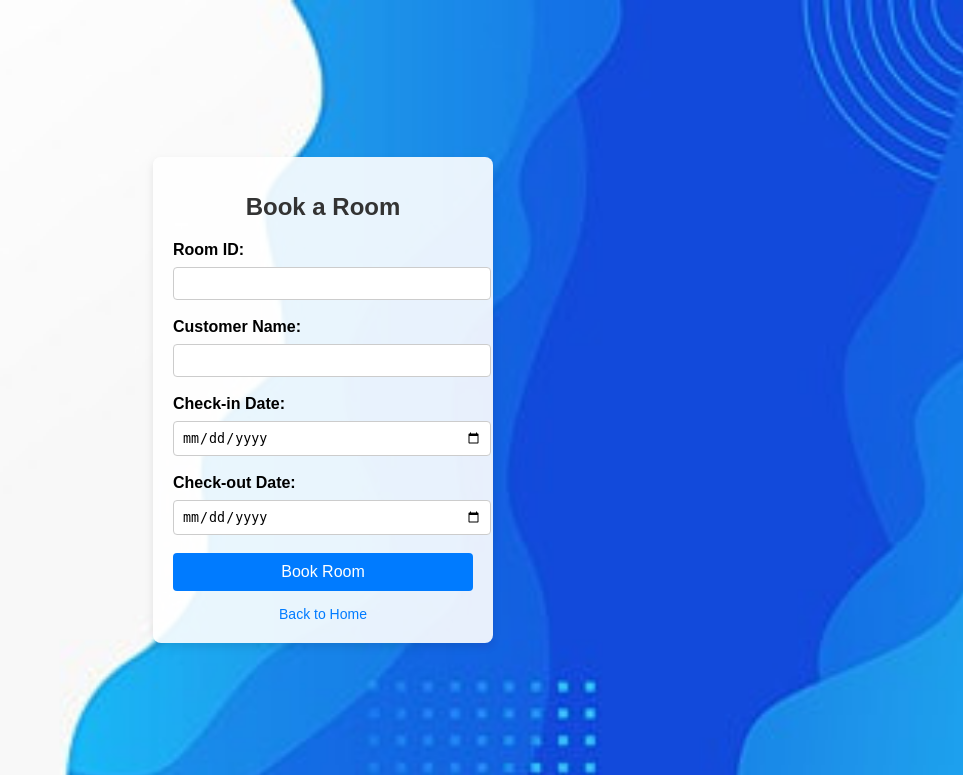
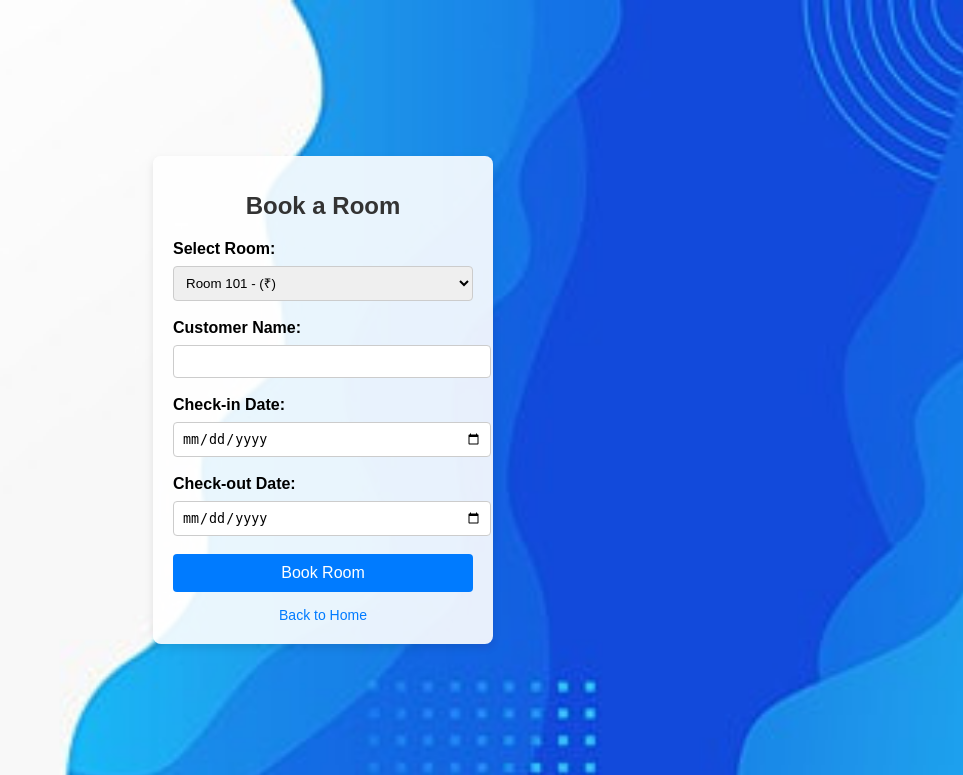
Before and after one commit to shubhu-2002/Hotel_Management, a Flask app: page /book_room in a window 1280 px wide. Shown: the top 775 px of the page, without its empty margins (317-1280 px from the left). Run offline with Flask 3, Linux system fonts and the light colour scheme; data comes from the database, SQL or seed files in the repository.

Commit message:
Update booking.html

```diff
--- a/templates/booking.html
+++ b/templates/booking.html
@@ -39,6 +39,7 @@
             text-align: left;
         }
 
+        select,
         input[type="text"],
         input[type="date"] {
             width: 100%;
@@ -75,14 +76,27 @@
         a:hover {
             text-decoration: underline;
         }
+
+        .error-message {
+            color: red;
+            font-size: 14px;
+            margin-bottom: 10px;
+        }
     </style>
 </head>
 <body>
     <div class="form-container">
         <h1>Book a Room</h1>
+        {% if error %}
+            <div class="error-message">{{ error }}</div>
+        {% endif %}
         <form method="POST">
-            <label for="room_id">Room ID:</label>
-            <input type="text" name="room_id" required>
+            <label for="room_id">Select Room:</label>
+            <select name="room_id" required>
+                {% for room in available_rooms %}
+                    <option value="{{ room[0] }}">Room {{ room[1] }} - {{ room[2] }} (₹{{ room[3] }})</option>
+                {% endfor %}
+            </select>
 
             <label for="customer_name">Customer Name:</label>
             <input type="text" name="customer_name" required>
```
